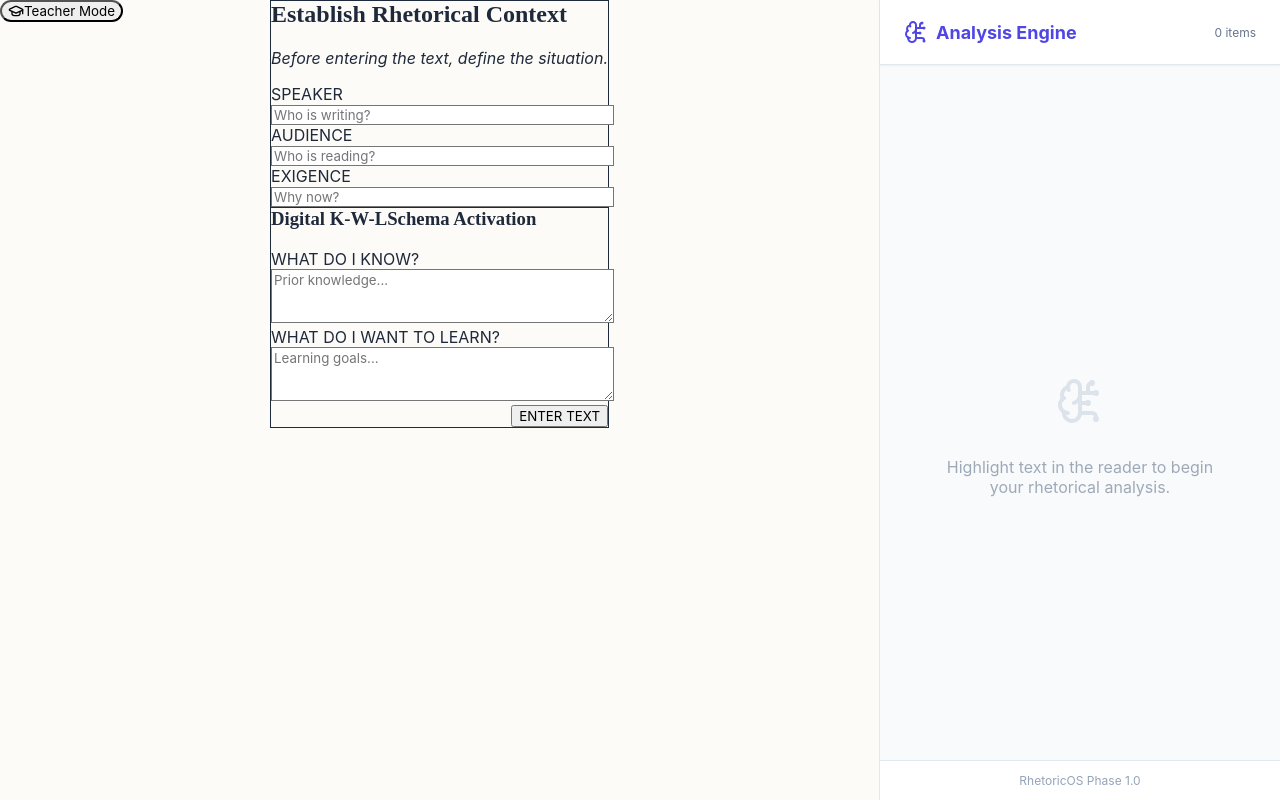
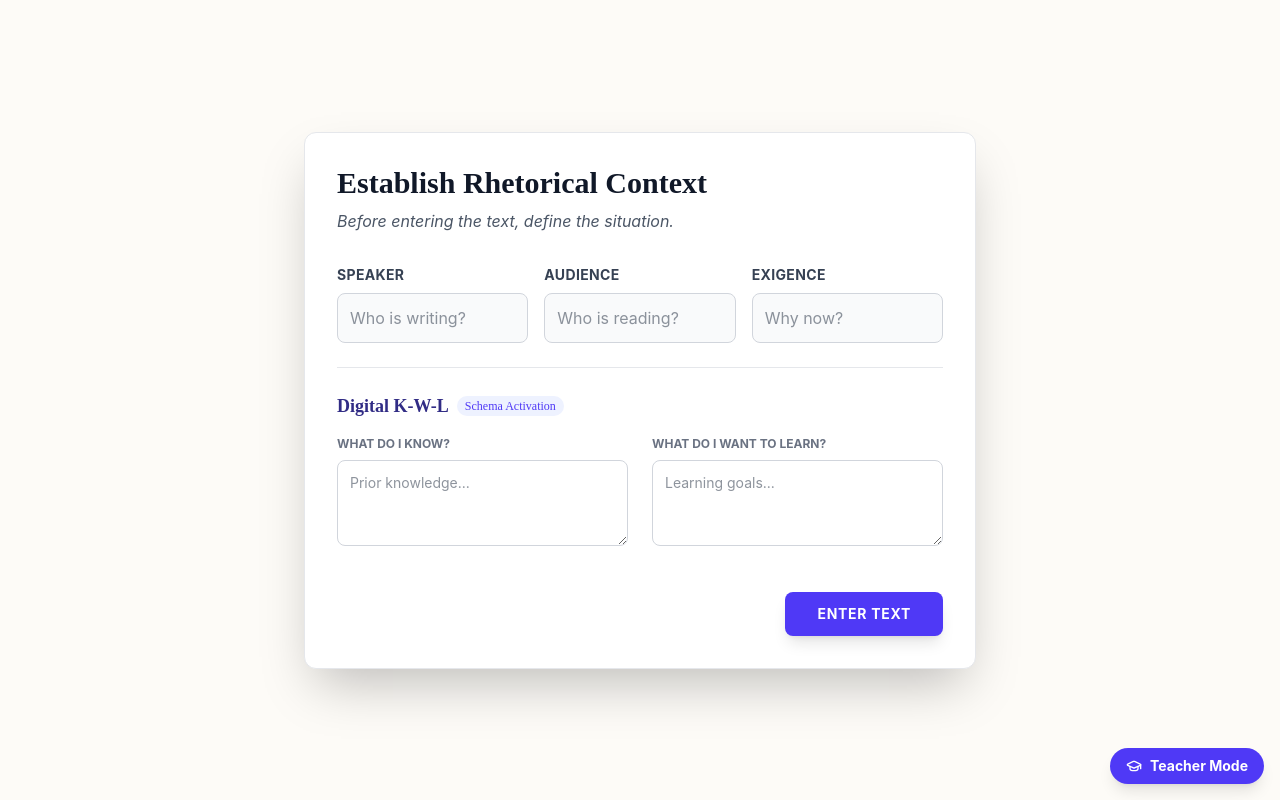
Before and after one commit to cjschmied210/SchmiedAPLang, a React (Vite) app: page / in a window 1280 px wide. Built offline with nearby package versions, Linux system fonts and the light colour scheme.

Commit message:
Fix Tailwind CSS imports and add debug logging

```diff
--- a/src/index.css
+++ b/src/index.css
@@ -1,6 +1,4 @@
-@tailwind base;
-@tailwind components;
-@tailwind utilities;
+@import "tailwindcss";
 
 /* RhetoricOS Design System */
 @import url('https://fonts.googleapis.com/css2?family=Crimson+Pro:ital,wght@0,400;0,600;1,400&family=Inter:wght@400;500;600;700&display=swap');
--- a/src/main.tsx
+++ b/src/main.tsx
@@ -1,3 +1,4 @@
+console.log('Main.tsx is running');
 import { StrictMode } from 'react'
 import { createRoot } from 'react-dom/client'
 import { Provider } from 'react-redux'
```
